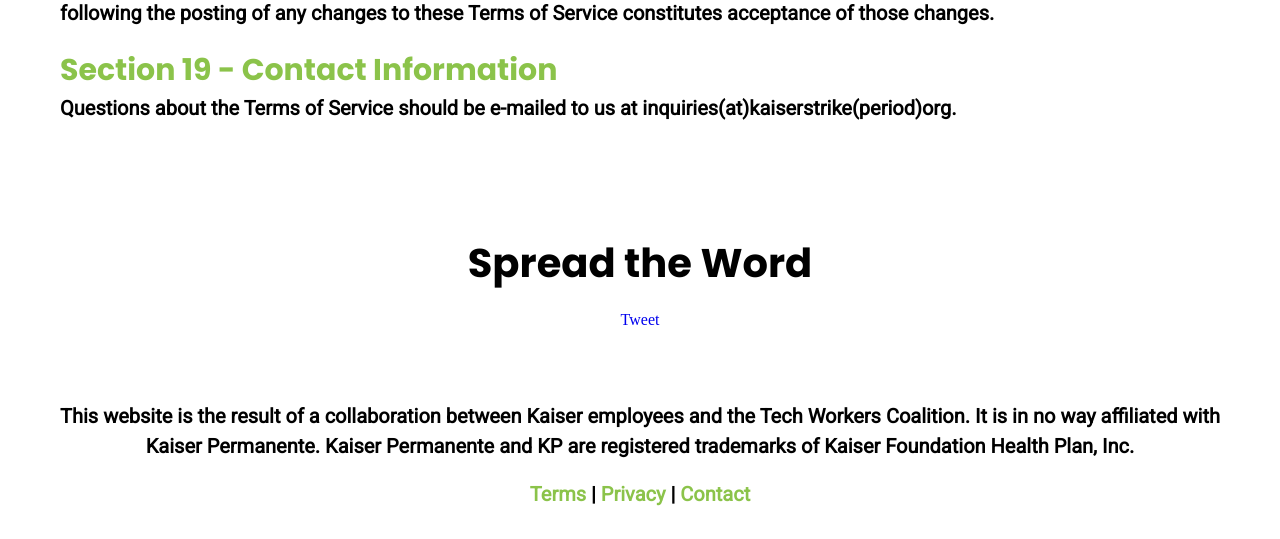
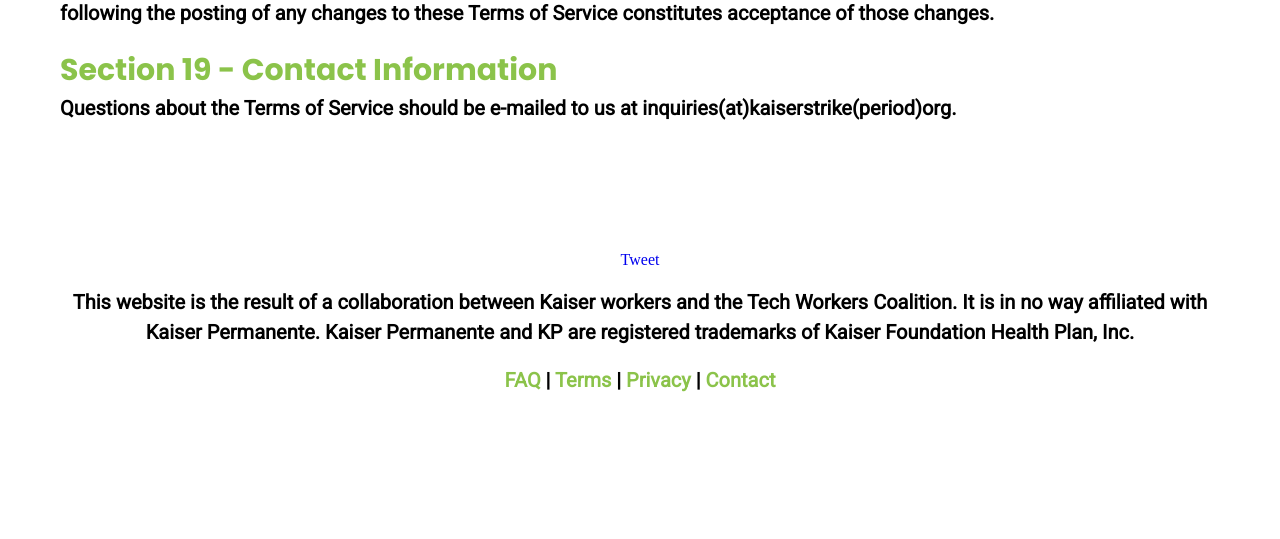
Before and after one commit to morgworth/KP-Strike-Pledge-App, a Django app: page /terms/ in a window 1280 px wide. Shown: the part 5182-5721 px from the top of the page. After the commit the page ends 5574 px from the top, so only its background shows below. Run offline with Django 3.2, Linux system fonts and the light colour scheme; data comes from the database, SQL or seed files in the repository; some libraries are stand-ins or nearby versions.

Commit message:
Update footer

```diff
--- a/strike_pledge/templates/home.html
+++ b/strike_pledge/templates/home.html
@@ -83,7 +83,7 @@
     <br><br>
     <div class="bodytext">This website is the result of a collaboration between Kaiser workers and the <a href="https://www.techworkerscoalition.org" class="red">Tech Workers Coalition</a>. It is in no way affiliated with Kaiser Permanente. Kaiser Permanente and KP are registered trademarks of Kaiser Foundation Health Plan, Inc.</div>
     <br>
-    <div class="bodytext">< | <a style="color:#8bc34a" href={% url 'terms' %}>Terms</a> | <a style="color:#8bc34a" href={% url 'privacy' %}>Privacy</a> | <a style="color:#8bc34a" href="mailto:inquiries@kaiserstrike.org">Contact</a></div>
+    <div class="bodytext"><a style="color:#8bc34a" href={% url 'faq' %}>FAQ</a> | <a style="color:#8bc34a" href={% url 'terms' %}>Terms</a> | <a style="color:#8bc34a" href={% url 'privacy' %}>Privacy</a> | <a style="color:#8bc34a" href="mailto:inquiries@kaiserstrike.org">Contact</a></div>
   </div>
 </div>
 <script>
--- a/strike_pledge/templates/terms.html
+++ b/strike_pledge/templates/terms.html
@@ -267,16 +267,15 @@
 </div>
 <!-- Footer -->
 <div class="footer">
-  <div class="w3-content down">
-    <h1>Spread the Word</h1>
+  <div class="down">
     <br>
     <a class="fb-like" data-href="https://kaiserstrike.org" data-width="" data-layout="button_count" data-action="like" data-size="large" data-show-faces="false" data-share="true"></a><style>.fb_iframe_widget span{vertical-align: baseline !important;}
     </style> <a href="https://twitter.com/share?ref_src=twsrc%5Etfw" class="twitter-share-button" data-show-count="true" data-text= "Make a strike pledge and post to twitter, anonymously, at" data-url="https://kaiserstrike.org" data-dnt="true" data-size="large">Tweet</a>
-    <br><br><br><br><br>
-  <div class="bodytext">This website is the result of a collaboration between Kaiser employees and the Tech Workers Coalition. It is in no way affiliated with Kaiser Permanente. Kaiser Permanente and KP are registered trademarks of Kaiser Foundation Health Plan, Inc.</div>
-  <br>
-  <div class="bodytext"><a style="color:#8bc34a" href={% url 'terms' %}>Terms</a> | <a style="color:#8bc34a" href={% url 'privacy' %}>Privacy</a> | <a style="color:#8bc34a" href="mailto:inquiries@kaiserstrike.org">Contact</a></div>
-</div>
+    <br><br>
+    <div class="bodytext">This website is the result of a collaboration between Kaiser workers and the <a href="https://www.techworkerscoalition.org" class="red">Tech Workers Coalition</a>. It is in no way affiliated with Kaiser Permanente. Kaiser Permanente and KP are registered trademarks of Kaiser Foundation Health Plan, Inc.</div>
+    <br>
+    <div class="bodytext"><a style="color:#8bc34a" href={% url 'faq' %}>FAQ</a> | <a style="color:#8bc34a" href={% url 'terms' %}>Terms</a> | <a style="color:#8bc34a" href={% url 'privacy' %}>Privacy</a> | <a style="color:#8bc34a" href="mailto:inquiries@kaiserstrike.org">Contact</a></div>
+  </div>
 </div>
 </body>
 </html>
```
Also changed, not shown: strike_pledge/templates/contact.html (+6 -7 lines), strike_pledge/templates/hidden.html (+6 -7 lines), strike_pledge/templates/privacy.html (+6 -7 lines), strike_pledge/templates/success.html (+6 -7 lines).
